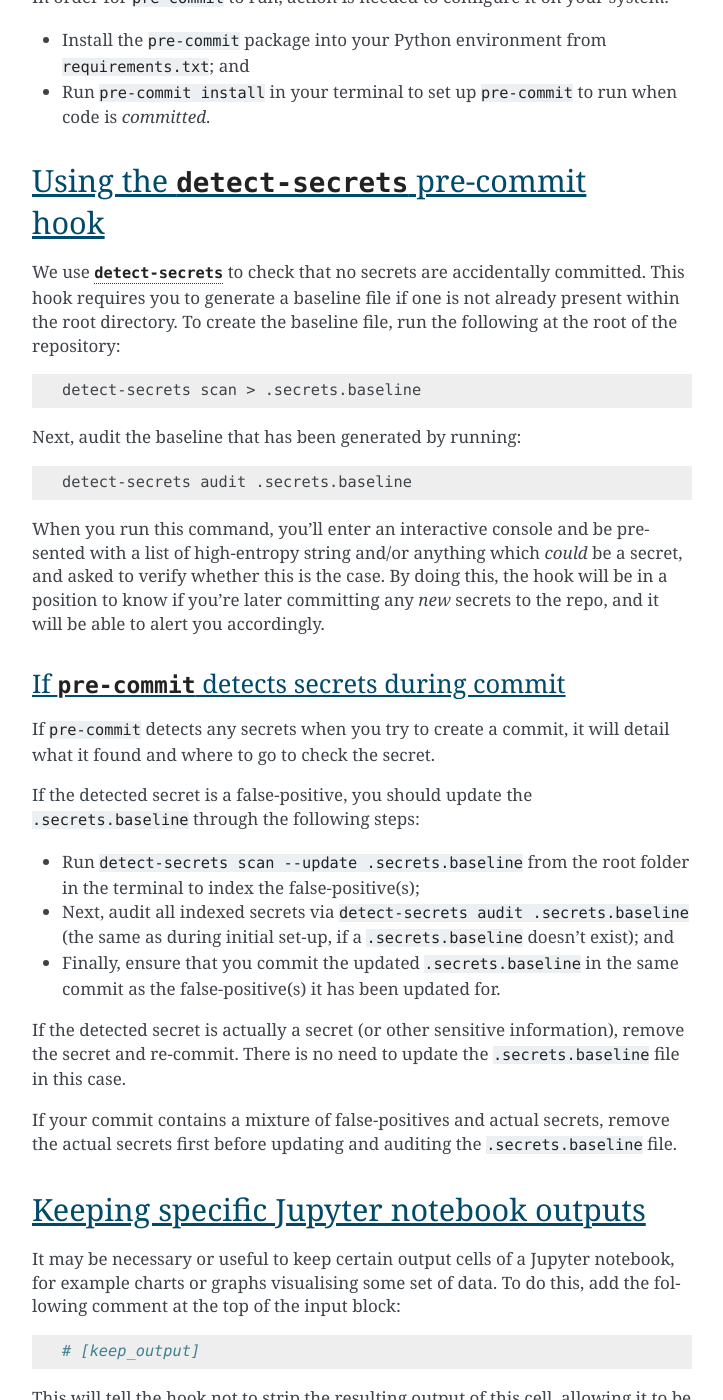
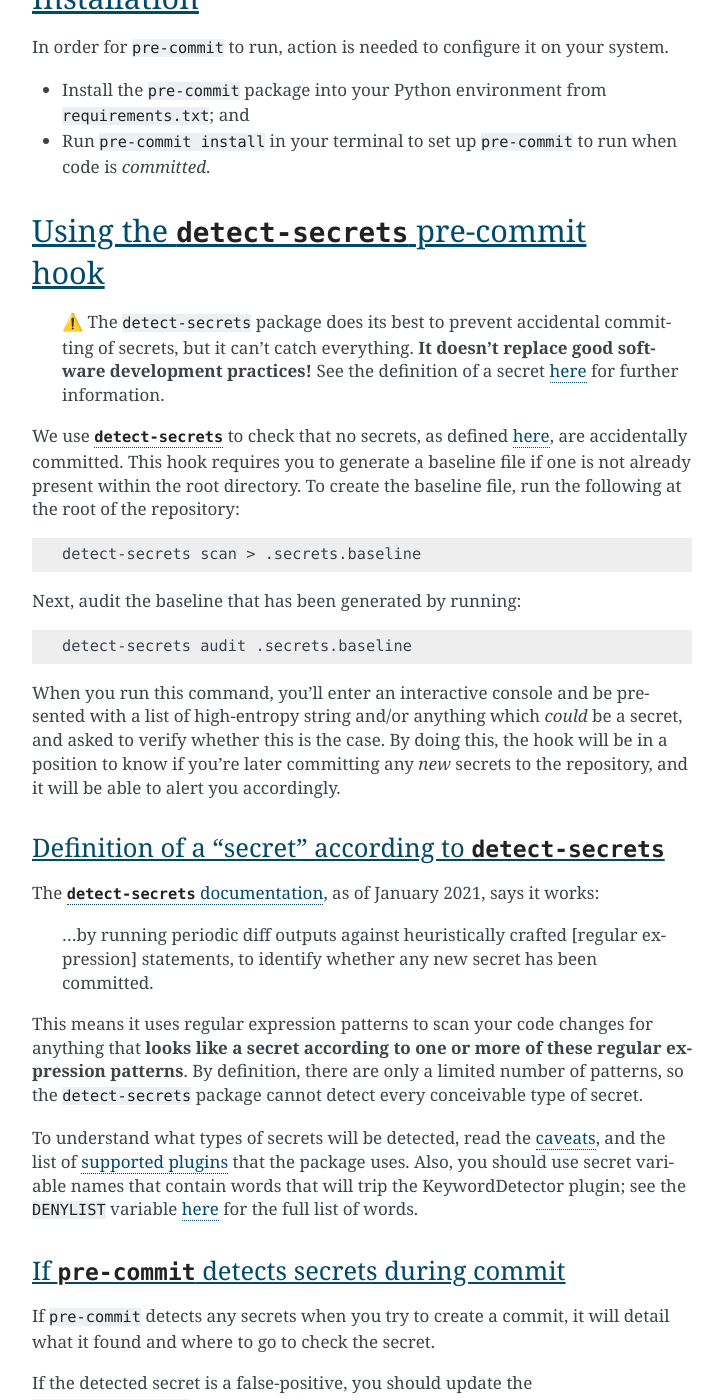
Before and after one commit to best-practice-and-impact/govcookiecutter, a Sphinx documentation site: the page built from {{ cookiecutter.repo_name }}/docs/contributor_guide/pre_commit_hooks.md, in a window 1280 px wide and 1400 px high, scrolled down 857 px. Shown: the whole window, without its empty margins (388-1111 px from the left). Built offline with Sphinx 7.4.7, drawn with Linux system fonts in a browser that asks for light colours; pages that are not in the unit, such as notebooks, are missing from menus; some of the changed text lies outside the part shown.

Commit message:
Add caveats for the `detect-secrets` package
The package uses regular expression patterns to detect "secrets", so it
cannot detect every conceivable type of secret.

Adding these caveats (hopefully) makes it clear to users/contributors
that they have to be careful with how they name secret variables in the
first place to ensure the hooks act as a preventative, backstop measure
— they cannot replace good software practices.

````diff
--- a/{{ cookiecutter.repo_name }}/docs/contributor_guide/pre_commit_hooks.md
+++ b/{{ cookiecutter.repo_name }}/docs/contributor_guide/pre_commit_hooks.md
@@ -14,12 +14,13 @@ ensuring that all of our code adheres to a certain quality standard.
 
 For this repository, we are using `pre-commit` for a number of purposes:
 
-- Checking for any secrets being committed accidentally;
+- Checking for secrets being committed accidentally — see [here](#definition-of-a-secret-according-to-detect-secrets)
+  for the definition of a "secret";
 - Checking for any large files (over 5 MB) being committed; and
 - Cleaning Jupyter notebooks, which means removing all outputs and execution counts.
 
 We have configured `pre-commit` to run automatically on _every commit_. By running on each commit, we ensure that
-`pre-commit` will be able to detect all contraventions and keep our repo in a healthy state.
+`pre-commit` will be able to detect all contraventions and keep our repository in a healthy state.
 
 ## Installation
 
@@ -30,9 +31,14 @@ In order for `pre-commit` to run, action is needed to configure it on your syste
 
 ## Using the `detect-secrets` pre-commit hook
 
-We use [`detect-secrets`][detect-secrets] to check that no secrets are accidentally committed. This hook requires you
-to generate a baseline file if one is not already present within the root directory. To create the baseline file, run
-the following at the root of the repository:
+> ⚠️ The `detect-secrets` package does its best to prevent accidental committing of secrets, but it can't catch
+> everything. **It doesn't replace good software development practices!** See the definition of a secret
+> [here](#definition-of-a-secret-according-to-detect-secrets) for further information.
+
+We use [`detect-secrets`][detect-secrets] to check that no secrets, as defined
+[here](#definition-of-a-secret-according-to-detect-secrets), are accidentally committed. This hook requires you to
+generate a baseline file if one is not already present within the root directory. To create the baseline file, run the
+following at the root of the repository:
 
 ```shell
 detect-secrets scan > .secrets.baseline
@@ -46,8 +52,24 @@ detect-secrets audit .secrets.baseline
 
 When you run this command, you'll enter an interactive console and be presented with a list of high-entropy string
 and/or anything which _could_ be a secret, and asked to verify whether this is the case. By doing this, the hook will
-be in a position to know if you're later committing any _new_ secrets to the repo, and it will be able to alert you
-accordingly.
+be in a position to know if you're later committing any _new_ secrets to the repository, and it will be able to alert
+you accordingly.
+
+### Definition of a "secret" according to `detect-secrets`
+
+The [`detect-secrets` documentation][detect-secrets], as of January 2021, says it works:
+
+> ...by running periodic diff outputs against heuristically crafted \[regular expression\] statements, to identify
+> whether any new secret has been committed.
+
+This means it uses regular expression patterns to scan your code changes for anything that **looks like a secret
+according to one or more of these regular expression patterns**. By definition, there are only a limited number of
+patterns, so the `detect-secrets` package cannot detect every conceivable type of secret.
+
+To understand what types of secrets will be detected, read the [caveats][detect-secrets-caveats], and the list of
+[supported plugins][detect-secrets-plugins] that the package uses. Also, you should use secret variable names that
+contain words that will trip the KeywordDetector plugin; see the `DENYLIST` variable
+[here][detect-secrets-keyword-detector] for the full list of words.
 
 ### If `pre-commit` detects secrets during commit
 
@@ -81,4 +103,7 @@ visualising some set of data. To do this, add the following comment at the top o
 This will tell the hook not to strip the resulting output of this cell, allowing it to be committed.
 
 [detect-secrets]: https://github.com/Yelp/detect-secrets
+[detect-secrets-caveats]: https://github.com/Yelp/detect-secrets#caveats
+[detect-secrets-keyword-detector]: https://github.com/Yelp/detect-secrets/blob/master/detect_secrets/plugins/keyword.py
+[detect-secrets-plugins]: https://github.com/Yelp/detect-secrets#currently-supported-plugins
 [pre-commit]: https://pre-commit.com/
````
Also changed, not shown: CONTRIBUTING.md (+9 -3 lines), README.md (+8 -2 lines), {{ cookiecutter.repo_name }}/CONTRIBUTING.md (+9 -3 lines).
